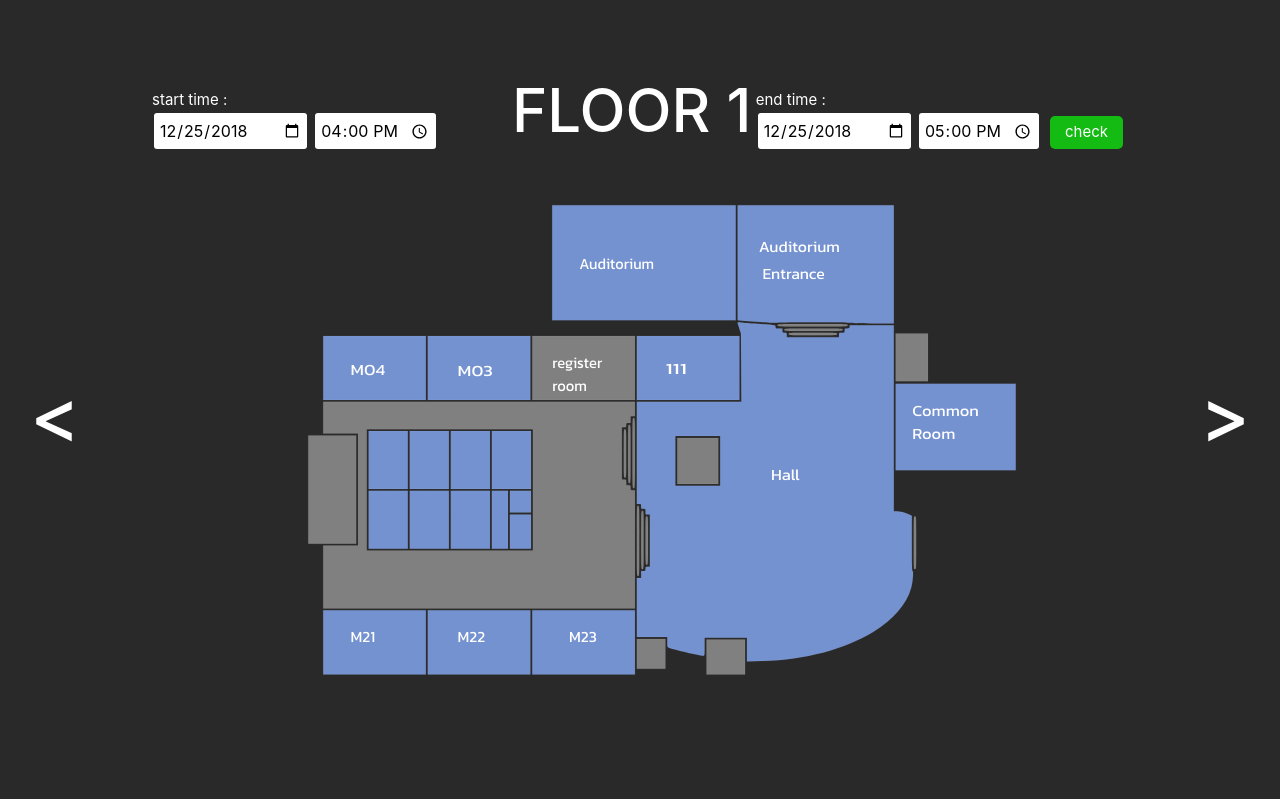
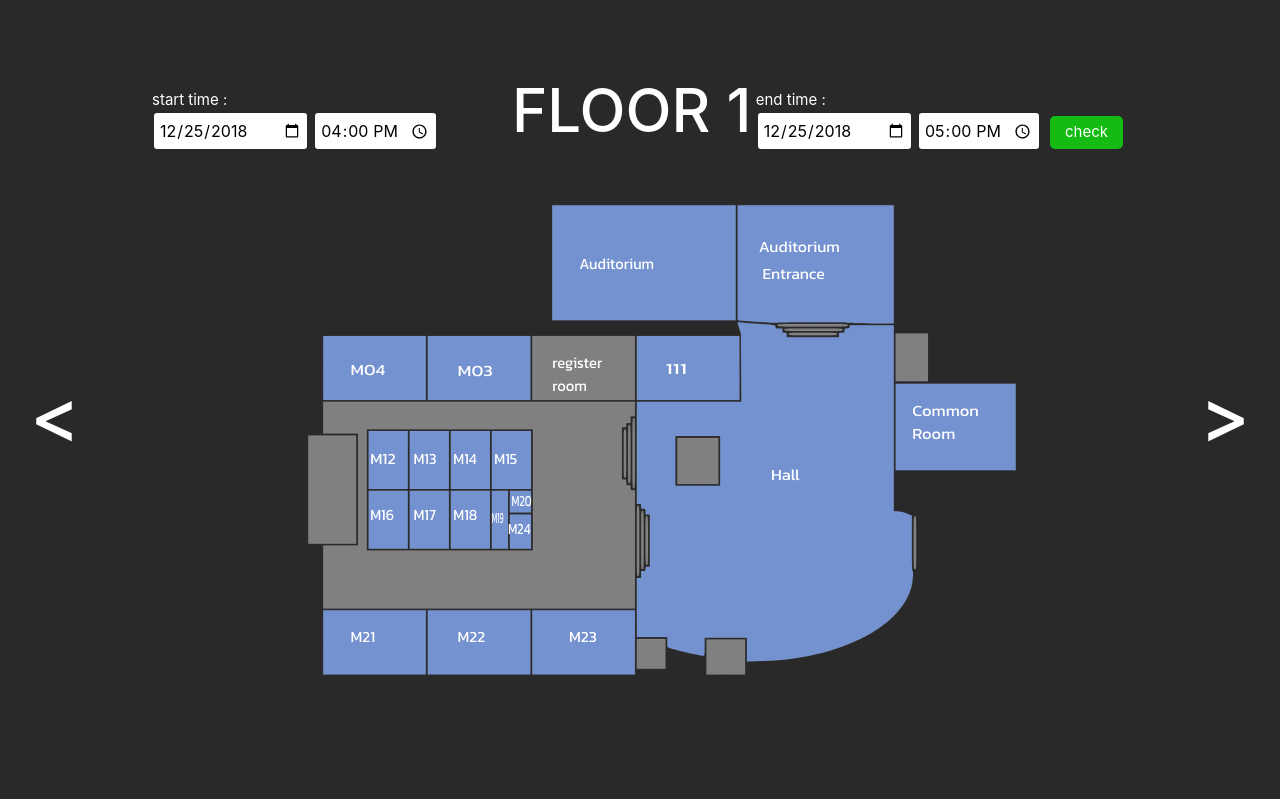
Before and after one commit to meenajaeiei/project, a Django app: page /reservation_map_1/ in a window 1280 px wide. Shown: the part 1199-1998 px from the top of the page. Run offline with Django 3.2, Linux system fonts and the light colour scheme; data comes from the database, SQL or seed files in the repository; parts of the project's set-up code (start-up, migrations or seed data) failed here and were passed over; some libraries are stand-ins or nearby versions.

Commit message:
add Label on 1st floor map

```diff
--- a/templates/base.html
+++ b/templates/base.html
@@ -80,7 +80,7 @@
           </a>
         </li>
         <li class="nav-item">
-          <a class="nav-link" href="{% url 'reservation_room' %}">Reserve room</a>
+          <a class="nav-link" href="{% url 'reservation_map_1' %}">Reserve room</a>
         </li>
         <li class="nav-item">
           <a class="nav-link" href="{% url 'reservation_status' %}">Your reservation</a>
--- a/templates/blog/home.html
+++ b/templates/blog/home.html
@@ -7,7 +7,7 @@
   <h1> Hello {{user.username}}    click  <a href="{% url "logout" %}">Logout</a> </h1>
   <h1> reservation_list Click    <a href="{% url "reservation_status" %}">Check your reservation</a> </a>
   <h1> reservation_room (text) Click <a href="{% url "reservation_room" %}">reservation_room</a>  or reservation_room (GUI) Click <a href="{% url "reservation_map_1" %}">reserv_UI</a>
-  <h1> reservation_manage Click <a href="{% url "reservation_manage" %}">reservation_manage</a>
+  <h1> reservation_manage (For teacher & staff) Click <a href="{% url "reservation_manage" %}">reservation_manage</a>
 {% else %}
   <h1> Hello guest Click <a href="{% url "login" %}">Login</a> </h1>
 {% endif %}
--- a/templates/blog/reservation_map_1.html
+++ b/templates/blog/reservation_map_1.html
@@ -138,6 +138,19 @@
 								<text transform="matrix(1.0178 0 0 1 733 90.9438)"><tspan x="0" y="0" fill="#00F284" font-family="'MyriadPro-Regular'" font-size="35.8665">Auditorium</tspan><tspan x="0" y="43.04" fill="#00F284" font-family="'MyriadPro-Regular'" font-size="35.8665">  Entrance</tspan></text>
 								<text transform="matrix(1.4356 0 0 1 583 286.5107)" fill="#00F284" font-family="'MyriadPro-Regular'" font-size="32.9592">111</text>
 								<text transform="matrix(1.0619 0 0 1 979.5 353.0996)" enable-background="new    "><tspan x="0" y="0" fill="#00F284" font-family="'MyriadPro-Regular'" font-size="31.2754">Common</tspan><tspan x="0" y="37.53" fill="#00F284" font-family="'MyriadPro-Regular'" font-size="31.2754">Room</tspan></text>
+								<text transform="matrix(1.0327 0 0 1 108.5009 430.2012)" fill="#00F284" font-family="'MyriadPro-Regular'" font-size="30.9402">M12</text>
+								<text transform="matrix(0.9267 0 0 1 178 430.2012)" fill="#00F284" font-family="'MyriadPro-Regular'" font-size="30.9402">M13</text>
+								<text transform="matrix(0.9267 0 0 1 242 430.2012)" fill="#00F284" font-family="'MyriadPro-Regular'" font-size="30.9402">M14</text>
+								<text transform="matrix(0.9267 0 0 1 308 430.2012)" fill="#00F284" font-family="'MyriadPro-Regular'" font-size="30.9402">M15</text>
+								<text transform="matrix(0.9267 0 0 1 108.5009 520.5)" fill="#00F284" font-family="'MyriadPro-Regular'" font-size="30.9402">M16</text>
+								<text transform="matrix(0.9267 0 0 1 178 520.5)" fill="#00F284" font-family="'MyriadPro-Regular'" font-size="30.9402">M17</text>
+								<text transform="matrix(0.9267 0 0 1 242 520.5)" fill="#00F284" font-family="'MyriadPro-Regular'" font-size="30.9402">M18</text>
+								<text transform="matrix(0.7947 0 0 1 330 543.8799)" fill="#00F284" font-family="'MyriadPro-Regular'" font-size="25.4205">M24</text>
+								<text transform="matrix(0.6765 0 0 1 335.4995 498)" fill="#00F284" font-family="'MyriadPro-Regular'" font-size="25.4205">M20</text>
+								<text transform="matrix(0.4615 0 0 1 304 526.5)" fill="#00F284" font-family="'MyriadPro-Regular'" font-size="25.4205">M19</text>
+
+
+
 							</svg>
 						</div>
 
```
